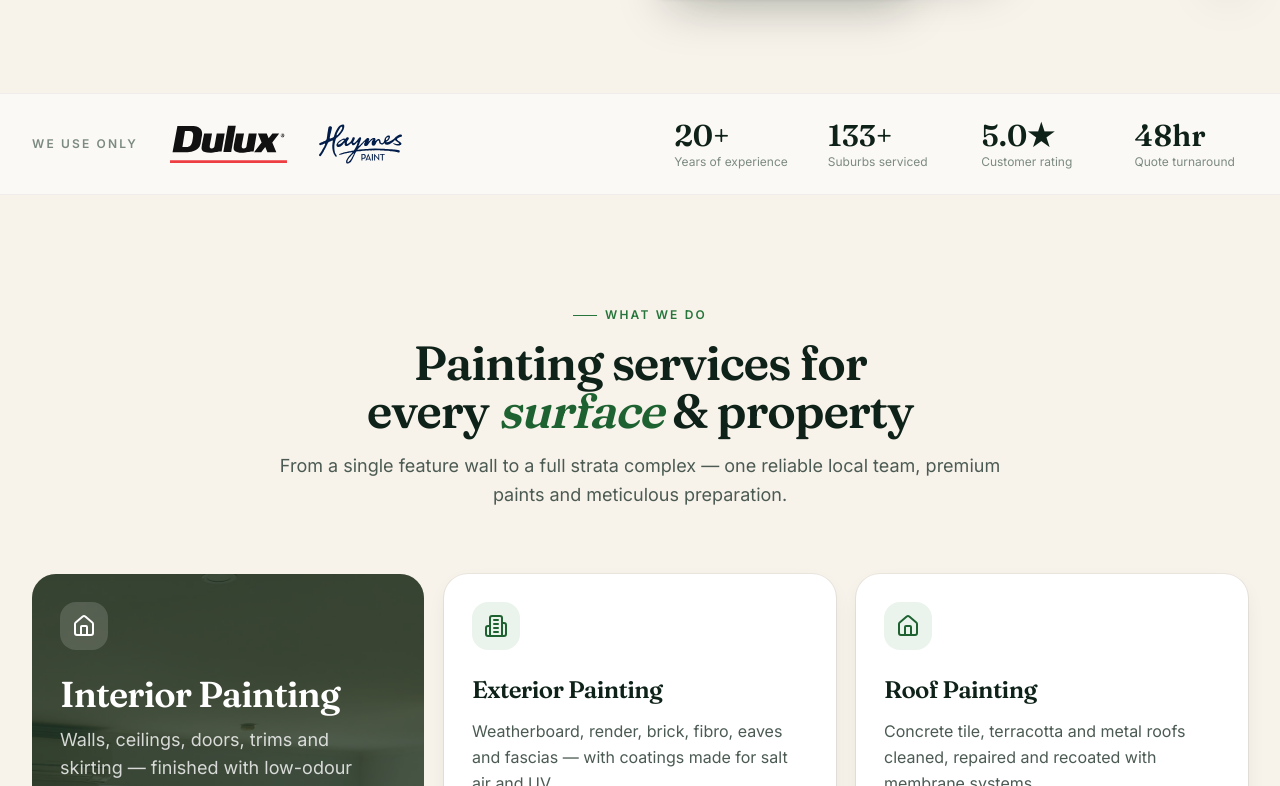
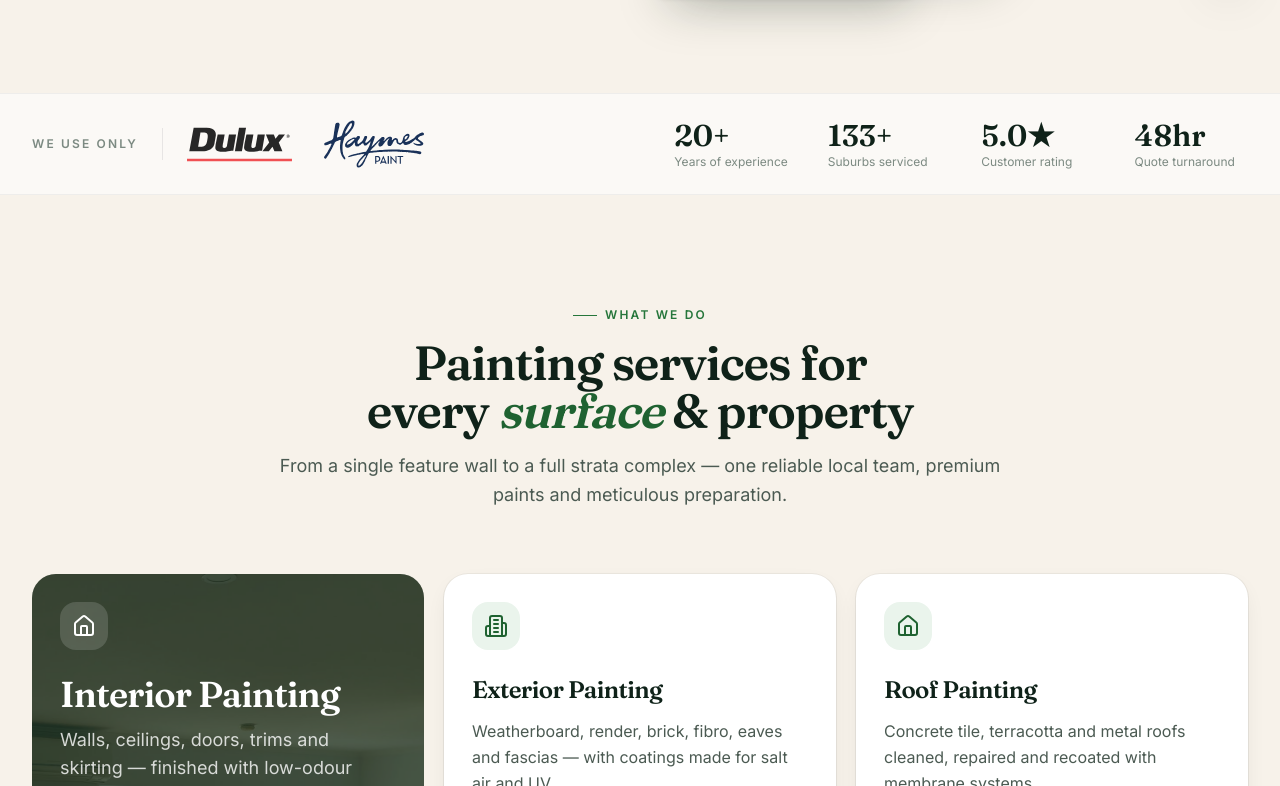
Before and after one commit to adwordsmanagergc-wq/jbcpainting-decorating, a Next.js app: page / in a window 1280 px wide. Shown: the part 794-1580 px from the top of the page. Built offline with nearby package versions, Linux system fonts and the light colour scheme; no server answers.

Commit message:
Restyle paint brand logo row with transparent SVG logos

```diff
--- a/components/site/Brands.tsx
+++ b/components/site/Brands.tsx
@@ -2,14 +2,35 @@ import { paintBrands } from "@/lib/business";
 
 export function Brands({ dark = false }: { dark?: boolean }) {
   return (
-    <div className="flex flex-wrap items-center gap-x-8 gap-y-4">
+    <div className="flex flex-wrap items-center gap-x-6 gap-y-4">
       <span className={`text-xs font-semibold uppercase tracking-[0.18em] ${dark ? "text-white/50" : "text-stone-400"}`}>We use only</span>
-      {paintBrands.map((b) => (
-        <a key={b.name} href={b.url} target="_blank" rel="noopener noreferrer" className="transition-opacity hover:opacity-80">
-          {/* eslint-disable-next-line @next/next/no-img-element */}
-          <img src={b.logo} alt={`${b.name} paint`} className="h-10 w-auto object-contain" loading="lazy" width={92} height={50} />
-        </a>
-      ))}
+      <span aria-hidden="true" className={`hidden h-8 w-px sm:block ${dark ? "bg-white/15" : "bg-stone-200"}`} />
+      <div className="flex items-center gap-x-8">
+        {paintBrands.map((b) => {
+          const src = dark && b.logoOnDark ? b.logoOnDark : b.logo;
+          const invert = dark && !b.logoOnDark;
+          return (
+            <a
+              key={b.name}
+              href={b.url}
+              target="_blank"
+              rel="noopener noreferrer"
+              aria-label={`${b.name} website`}
+              className="opacity-90 transition duration-300 hover:-translate-y-0.5 hover:opacity-100"
+            >
+              {/* eslint-disable-next-line @next/next/no-img-element */}
+              <img
+                src={src}
+                alt={`${b.name} logo`}
+                className={`${b.heightClass} w-auto object-contain ${invert ? "brightness-0 invert" : ""}`}
+                loading="lazy"
+                width={b.width}
+                height={b.height}
+              />
+            </a>
+          );
+        })}
+      </div>
     </div>
   );
 }
```
